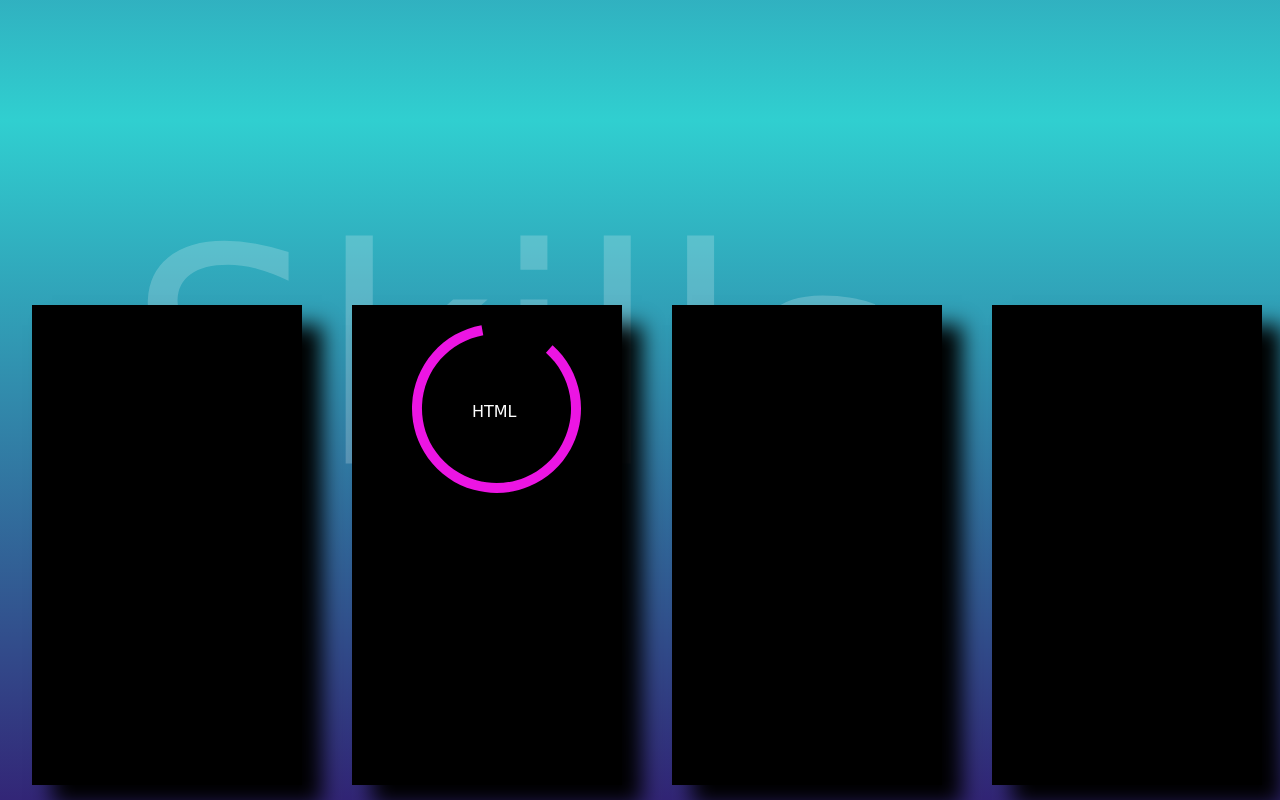
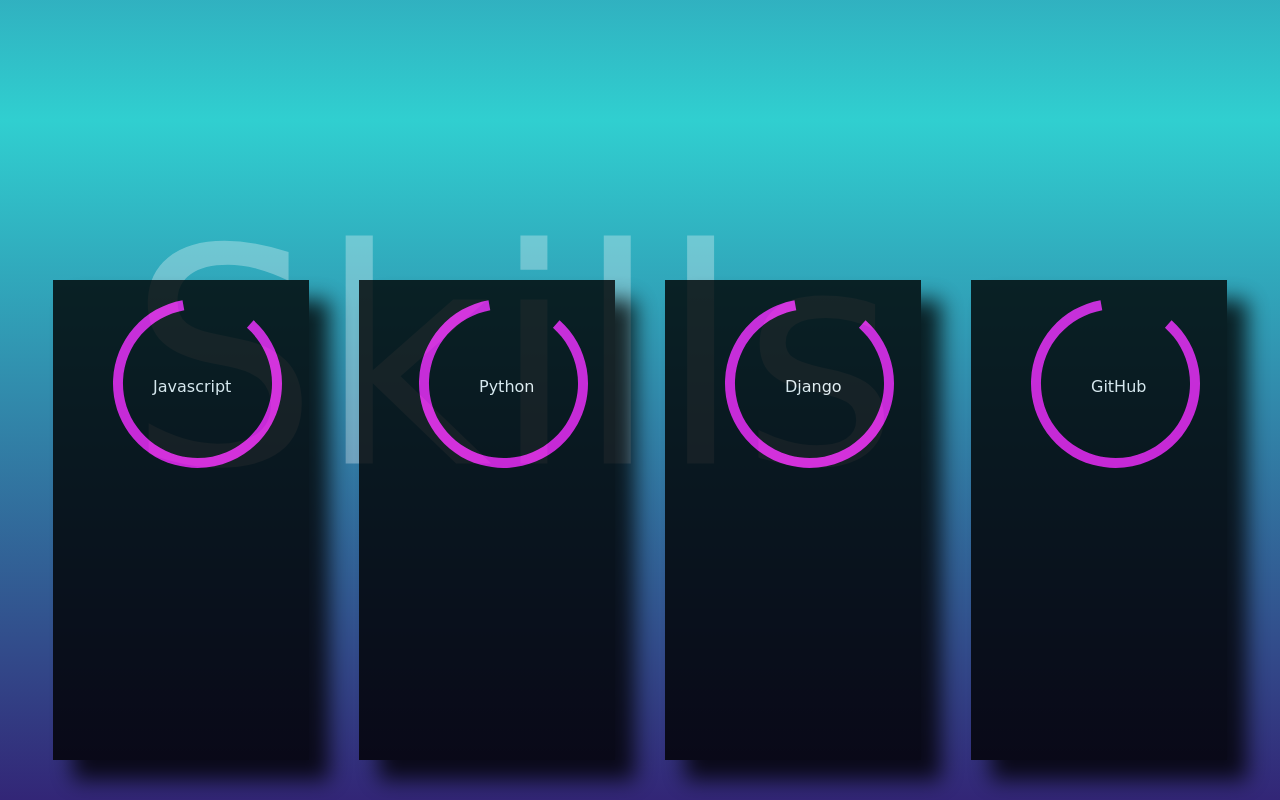
Before and after one commit to Sky-Verma/PortFolio, a plain HTML site: page index.html in a window 1280 px wide. Shown: the part 1480-2280 px from the top of the page. Drawn offline with nearby package versions, Linux system fonts and the light colour scheme; a web font is replaced by a local one.

Commit message:
Add files via upload

```diff
--- a/index.html
+++ b/index.html
@@ -60,12 +60,26 @@
         to do same thing and learnt coding. My first language was a Markup
         Language. Yes, it was html. It was 2016. Now I work on various languages
         and frameworks. After learning some languages I opted IT field as
-        professional. And now I am a<span class="programmer">Programmer</span>.
+        professional. And now I am a
+        <span class="programmer"> Programmer</span>.
       </p>
     </section>
     <section id="skills">
       <div class="skills-info">Skills</div>
-      <div class="box-html"></div>
+      <div class="box-html">
+        <svg
+          class="js-ring"
+          viewBox="0 0 169 168"
+          fill="none"
+          xmlns="http://www.w3.org/2000/svg"
+        >
+          <path
+            d="M69.4943 0.343041C50.6776 3.73852 33.5687 13.4154 20.9632 27.7925C8.35772 42.1696 1.00093 60.3969 0.0949153 79.496C-0.8111 98.5952 4.78723 117.437 15.9751 132.943C27.1631 148.449 43.2791 159.702 61.6899 164.863C80.1008 170.025 99.7178 168.789 117.336 161.359C134.954 153.929 149.531 140.743 158.686 123.957C167.84 107.17 171.031 87.7749 167.736 68.9402C164.442 50.1055 154.857 32.945 140.547 20.2627L133.938 27.7195C146.56 38.9064 155.015 54.0434 157.921 70.6571C160.827 87.2708 158.013 104.379 149.938 119.186C141.863 133.993 129.004 145.624 113.464 152.178C97.9234 158.732 80.6195 159.822 64.3797 155.269C48.1398 150.716 33.9242 140.79 24.0555 127.113C14.1869 113.435 9.2487 96.8152 10.0479 79.9682C10.8471 63.1212 17.3363 47.0432 28.4554 34.3615C39.5745 21.6797 54.6659 13.1439 71.2638 10.1488L69.4943 0.343041Z"
+            fill="#EC15E3"
+          />
+        </svg>
+        <div class="lang-JS">Javascript</div>
+      </div>
       <div class="box-javascript">
         <svg
           class="js-ring"
@@ -78,12 +92,46 @@
             fill="#EC15E3"
           />
         </svg>
-        <div class="lang-html">HTML</div>
+        <div class="lang-html">Python</div>
       </div>
-      <div class="box-django"></div>
-      <div class="box-css"></div>
+      <div class="box-django">
+        <svg
+          class="js-ring"
+          viewBox="0 0 169 168"
+          fill="none"
+          xmlns="http://www.w3.org/2000/svg"
+        >
+          <path
+            d="M69.4943 0.343041C50.6776 3.73852 33.5687 13.4154 20.9632 27.7925C8.35772 42.1696 1.00093 60.3969 0.0949153 79.496C-0.8111 98.5952 4.78723 117.437 15.9751 132.943C27.1631 148.449 43.2791 159.702 61.6899 164.863C80.1008 170.025 99.7178 168.789 117.336 161.359C134.954 153.929 149.531 140.743 158.686 123.957C167.84 107.17 171.031 87.7749 167.736 68.9402C164.442 50.1055 154.857 32.945 140.547 20.2627L133.938 27.7195C146.56 38.9064 155.015 54.0434 157.921 70.6571C160.827 87.2708 158.013 104.379 149.938 119.186C141.863 133.993 129.004 145.624 113.464 152.178C97.9234 158.732 80.6195 159.822 64.3797 155.269C48.1398 150.716 33.9242 140.79 24.0555 127.113C14.1869 113.435 9.2487 96.8152 10.0479 79.9682C10.8471 63.1212 17.3363 47.0432 28.4554 34.3615C39.5745 21.6797 54.6659 13.1439 71.2638 10.1488L69.4943 0.343041Z"
+            fill="#EC15E3"
+          />
+        </svg>
+        <div class="lang-html">Django</div>
+      </div>
+      <div class="box-css">
+        <svg
+          class="js-ring"
+          viewBox="0 0 169 168"
+          fill="none"
+          xmlns="http://www.w3.org/2000/svg"
+        >
+          <path
+            d="M69.4943 0.343041C50.6776 3.73852 33.5687 13.4154 20.9632 27.7925C8.35772 42.1696 1.00093 60.3969 0.0949153 79.496C-0.8111 98.5952 4.78723 117.437 15.9751 132.943C27.1631 148.449 43.2791 159.702 61.6899 164.863C80.1008 170.025 99.7178 168.789 117.336 161.359C134.954 153.929 149.531 140.743 158.686 123.957C167.84 107.17 171.031 87.7749 167.736 68.9402C164.442 50.1055 154.857 32.945 140.547 20.2627L133.938 27.7195C146.56 38.9064 155.015 54.0434 157.921 70.6571C160.827 87.2708 158.013 104.379 149.938 119.186C141.863 133.993 129.004 145.624 113.464 152.178C97.9234 158.732 80.6195 159.822 64.3797 155.269C48.1398 150.716 33.9242 140.79 24.0555 127.113C14.1869 113.435 9.2487 96.8152 10.0479 79.9682C10.8471 63.1212 17.3363 47.0432 28.4554 34.3615C39.5745 21.6797 54.6659 13.1439 71.2638 10.1488L69.4943 0.343041Z"
+            fill="#EC15E3"
+          />
+        </svg>
+        <div class="lang-html">GitHub</div>
+      </div>
     </section>
-    <section id="projects"></section>
+    <section id="projects">
+      <div class="project-box">
+        <img
+          class="project-image"
+          src="./static/project.JPG"
+          alt="Project Image"
+        />
+      </div>
+    </section>
     <section id="contact"></section>
     <script src="./static/all.min.js"></script>
     <script src="https://unpkg.com/aos@2.3.1/dist/aos.js"></script>
--- a/static/script.js
+++ b/static/script.js
@@ -4,6 +4,9 @@ menu[1].addEventListener("click", function (e) {
 
   if (rows[0].id == "menu") {
     rows[1].style.opacity = 0;
+    document.querySelector(
+
+    )
     rows[0].id = "cross1";
     rows[2].id = "cross2";
     document.querySelector("ul").className = "";
--- a/static/style.css
+++ b/static/style.css
@@ -74,6 +74,7 @@ section#home {
   margin-top: -10vh;
   z-index: 1;
   left: 5vw;
+  background: aqua;
   display: flex;
   height: 10vh;
   width: 100%;
@@ -187,7 +188,7 @@ a:focus {
 }
 .skills-info {
   font-size: 300px;
-  opacity: 0.2;
+  opacity: 0.3;
   position: absolute;
   top: 230vh;
   left: 10%;
@@ -197,20 +198,19 @@ a:focus {
 #skills {
   background-image: linear-gradient(to top, #330867 0%, #30cfd0 100%);
   display: flex;
+  align-items: center;
+  justify-content: center;
 }
 .box-html,
 .box-javascript,
 .box-django,
 .box-css {
   height: 60vh;
-  width: 300px;
+  width: 20%;
   box-shadow: 20px 20px 20px rgb(0, 0, 0);
-  position: relative;
-  left: -10vw;
-  top: 20%;
-  transform: translatex(50%);
   margin: 25px;
   background: rgb(0, 0, 0);
+  opacity: 0.8;
 }
 .js-ring {
   height: 168px;
@@ -221,3 +221,24 @@ a:focus {
   margin-top: -95px;
   margin-left: 120px;
 }
+.lang-JS {
+  margin-top: -95px;
+  margin-left: 100px;
+}
+#projects {
+  display: flex;
+  justify-content: center;
+  background-image: linear-gradient(to bottom, #330867 0%, #30cfd0 100%);
+  align-items: center;
+}
+.project-box {
+  height: 80%;
+  width: 80%;
+}
+.project-image {
+  height: 100%;
+  width: 100%;
+}
+#contact {
+  background-image: linear-gradient(to top, #330867 0%, #30cfd0 100%);
+}
```
Also changed, not shown: static/project.JPG (added).
